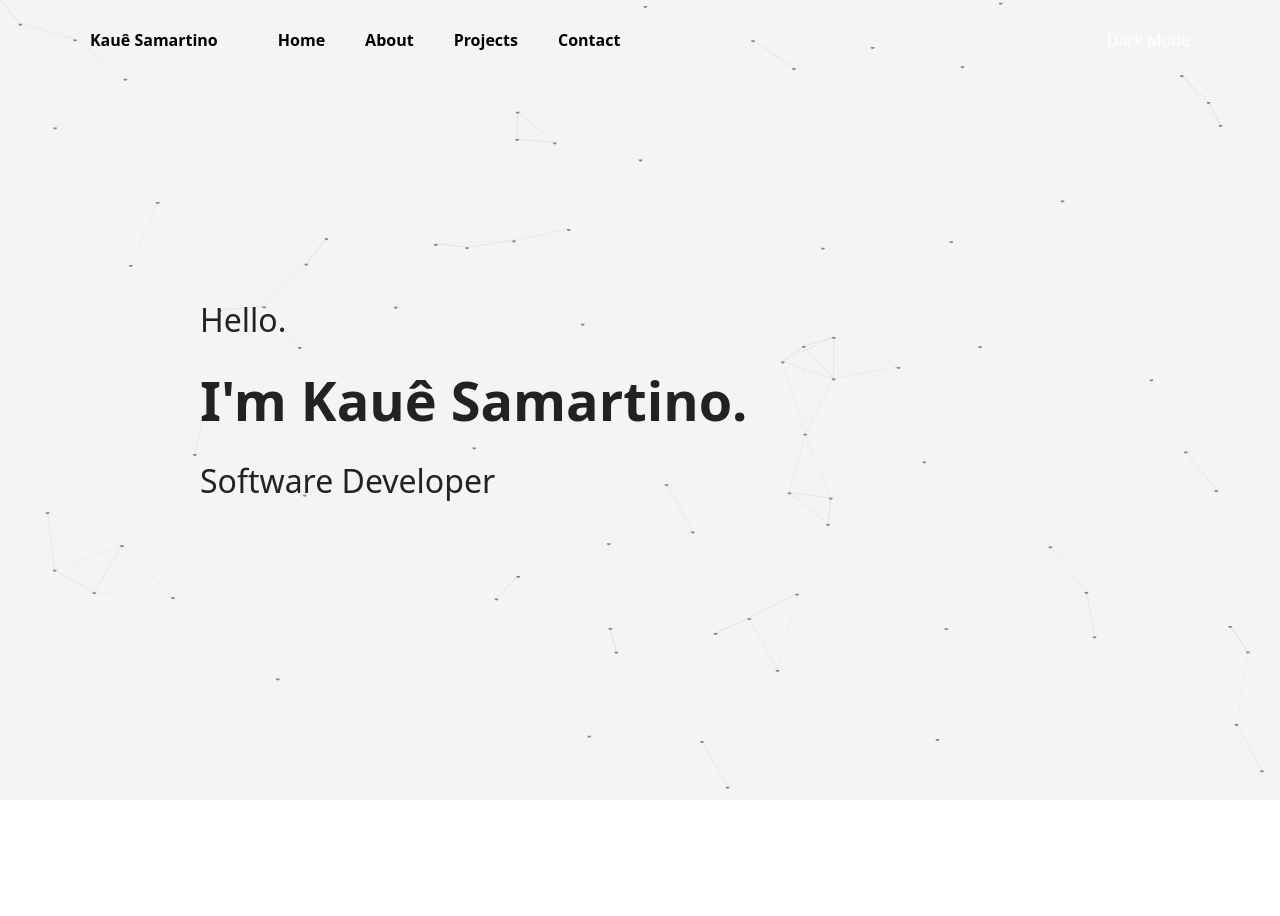
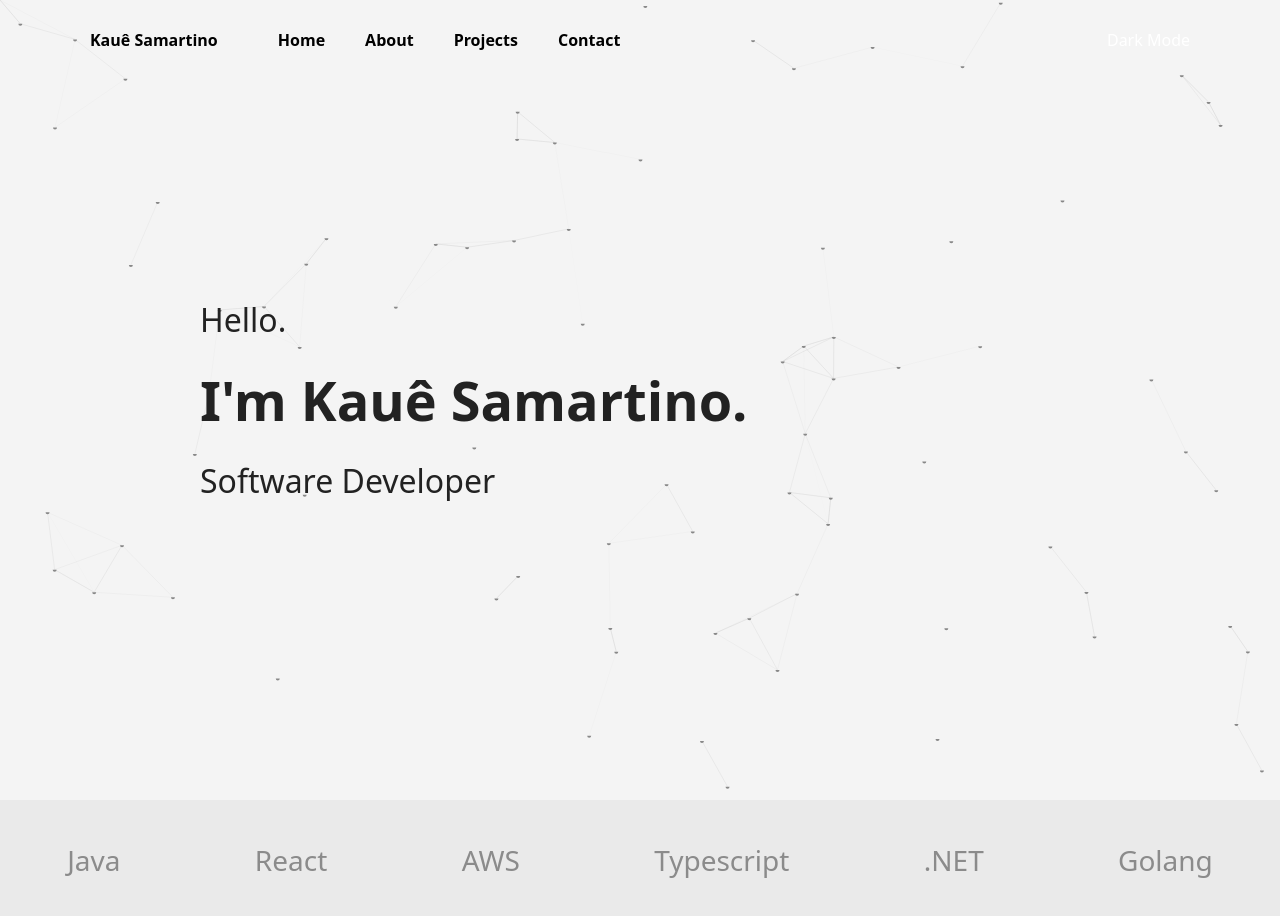
Before and after one commit to Kauesamartino/Portfolio, a Next.js app: page / in a window 1280 px wide. Shown: the top 916 px of the page. Before the commit the page ends 800 px from the top, so only its background shows below. Built offline with nearby package versions, Linux system fonts and the light colour scheme.

Commit message:
feat: add skills component to page and implement styles to skills component

```diff
--- /dev/null
+++ b/src/app/components/Skills/index.tsx
@@ -0,0 +1,16 @@
+import styles from './style.module.scss';
+
+export const Skills = () => {
+  return (
+    <section className={styles.section}>
+      <ul className={styles.list}>
+        <li className={styles.item}>Java</li>
+        <li className={styles.item}>React</li>
+        <li className={styles.item}>AWS</li>
+        <li className={styles.item}>Typescript</li>
+        <li className={styles.item}>.NET</li>
+        <li className={styles.item}>Golang</li>
+      </ul>
+    </section>
+  );
+};
--- /dev/null
+++ b/src/app/components/Skills/style.module.scss
@@ -0,0 +1,19 @@
+.section{
+    display: flex;
+    height: 120px;
+    align-items: center;
+    justify-content: center;
+    background-color: #dddddd9c;
+}
+
+.list{
+    display: flex;
+    width: 100%;
+    justify-content: space-around;
+}
+
+.item{
+    color: rgb(139, 139, 139);
+    font-size: 28px;
+    font-weight: 500;
+}
--- a/src/app/page.tsx
+++ b/src/app/page.tsx
@@ -1,10 +1,12 @@
 import { Hero } from "./components/Hero";
+import { Skills } from "./components/Skills";
 import style from './page.module.scss'
 
 export default function Home() {
     return(
         <main className={style.main}>
             <Hero />
+            <Skills />
         </main>
     )
 }
```
